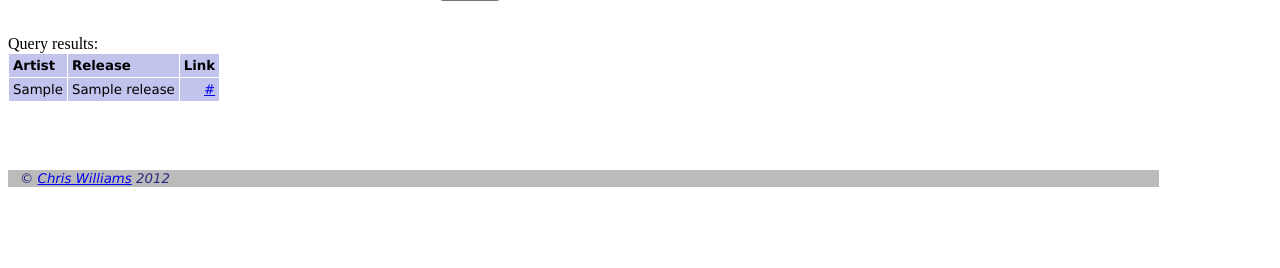
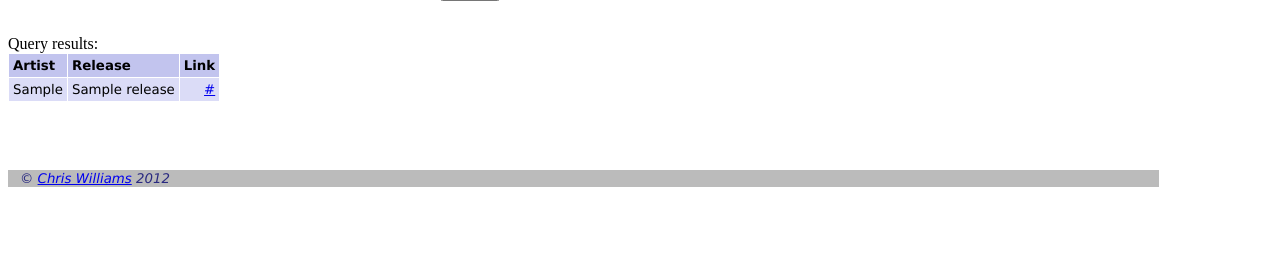
Before and after one commit to chrsw/venu, a PHP site: page /venu.php in a window 1280 px wide. Shown: the part 414-682 px from the top of the page. Run offline with PHP 8.4, Linux system fonts and the light colour scheme; tables that the repository leaves empty or names only in its code hold one stand-in row (values such as "Sample post"); some libraries are stand-ins or nearby versions.

Commit message:
Better results table formatting

```diff
--- a/venu.php
+++ b/venu.php
@@ -93,6 +93,9 @@ table.results td {
   border-color: white;
   background-color: rgb(194, 196, 238)
 }
+table.results tr.alt td {
+  background-color: rgb(219, 220, 247)
+}
 form label {
   width: 80px;
   float: left;
@@ -131,7 +134,9 @@ $table = "releases";        // Name of table where actual release data is stored
 $host = "localhost";        // hostname of the mysql server
 $user = "admin";            // New MySQL user with privs for accessing the db
 $password = "password";     // DB access password, eventually there will be
-                            // real authentication
+// real authentication
+
+// TODO: see if the database already exists or if we have to create it.
 
 // Connect to the mysql server
 $link = mysql_connect("$host", "$user", "$password");
@@ -210,9 +215,15 @@ echo "<td align=\"left\"><b>Artist</b></td>\n";
 echo "<td alignt=\"left\"><b>Release</td></b>\n";
 echo "<td align=\"right\"><b>Link</b></td>\n";
 echo "</tr>\n";
+// While there's data to be fetched from the table, store it in the array $row
+$table_idx = 0;       // Alternate row styles
 while ($row = mysql_fetch_assoc($result)){
     // create a table from these results
-    echo "\n<tr>";
+    if ($table_idx++ % 2 == 1){
+        echo "\n<tr>";
+    } else {
+        echo "\n<tr class=\"alt\">";
+    }
     echo "<td align=\"left\">{$row['artist']}</td>\n";
     echo "<td align=\"left\">{$row['release_name']}</td>";
     echo "<td align=\"right\"><a href=\"{$row['link']}\">{$row['link']}</a></td>";
```
